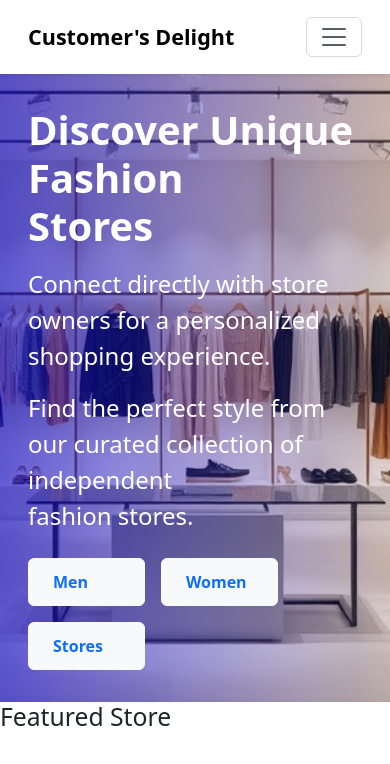
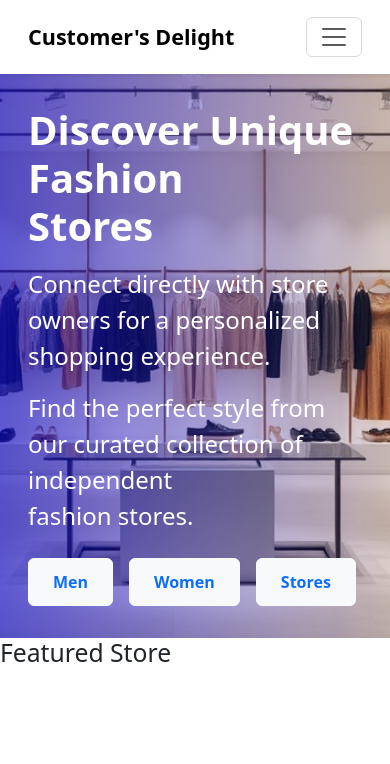
Before and after one commit to AAbhishek1234/customerDelight, a React (Create React App) app: page / in a window 390 px wide. Shown: the top 764 px of the page. Built offline with nearby package versions, Linux system fonts and the light colour scheme.

Commit message:
some changes in hero section

```diff
--- a/src/components/Navbar.jsx
+++ b/src/components/Navbar.jsx
@@ -56,7 +56,6 @@ const StyleMarketNavbar = () => {
             <Nav.Link href="/men'swear">Men's Wear</Nav.Link>
             <Nav.Link href="#">Women's Wear</Nav.Link>
             <Nav.Link href="#">Footwear</Nav.Link>
-            <Nav.Link href="#">Stores</Nav.Link>
             <Nav.Link href="/about-us">About</Nav.Link>
           </Nav>
         </Navbar.Collapse>
--- a/src/components/hero.css
+++ b/src/components/hero.css
@@ -21,12 +21,13 @@
     font-size: 1.5rem;
   }
 
-  .hero-section .btn {
-    width: 35%;
-    text-align: left;
-    height: 3rem;
-     /* white-space: nowrap; */
-  }
+ .hero-section .btn {
+  width: auto; /* Allow buttons to size based on content */
+  text-align: center;
+  height: 3rem;
+  white-space: nowrap;
+}
+
 
   .hero-section {
     padding: 2rem 1rem;
```
